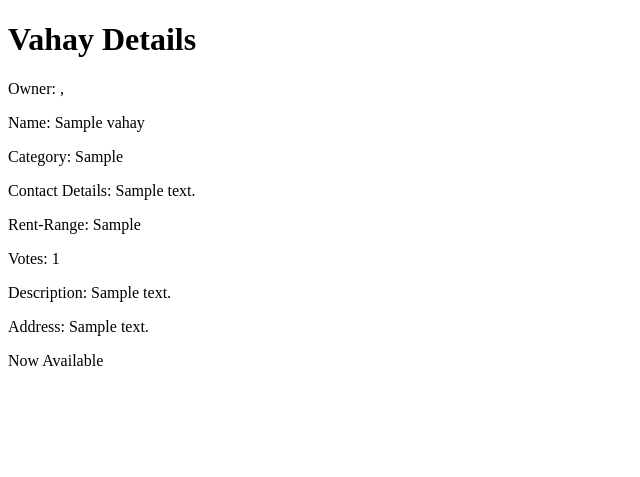
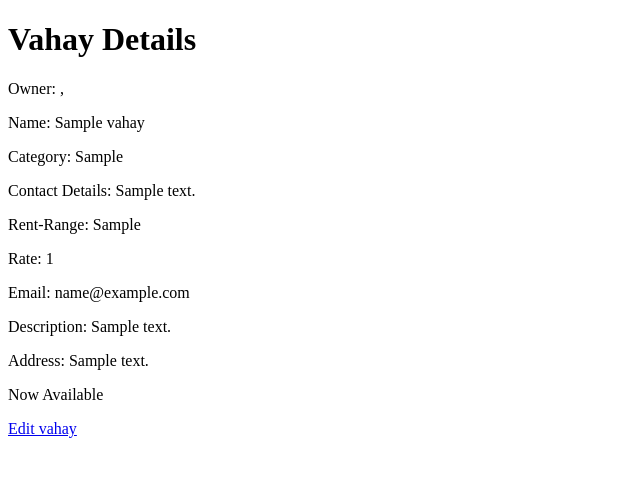
Before and after one commit to Reika98/Vhayad, a Django app: a page that uses vahay/templates/vahay/vahayDetails.html in a window 1280 px wide. Shown: the top 477 px of the page, without its empty margins (0-640 px from the left). Run offline with Django 3.2, Linux system fonts and the light colour scheme; a user stored in the database is signed in; data comes from the database, SQL or seed files in the repository; tables that the repository leaves empty hold one stand-in row (values such as "Sample post").

Commit message:
added some templates

```diff
--- a/vahay/templates/vahay/addVahay.html
+++ b/vahay/templates/vahay/addVahay.html
@@ -12,6 +12,7 @@
 		<input type="text" name="rent_range" placeholder="rent range"><br>
 		<input type="text" name="address" placeholder="address"><br>
 		<input type="text" name="description" placeholder="description"><br>
+		<input type="text" name="email" placeholder="email"><br>
 		<button type="submit">Add Vahay</button>
 	</form>
 </body>
--- a/vahay/templates/vahay/vahayDetails.html
+++ b/vahay/templates/vahay/vahayDetails.html
@@ -10,7 +10,8 @@
 	<p>Category: {{ vahay.category }}</p>
 	<p>Contact Details: {{ vahay.contact_details }}</p>
 	<p>Rent-Range: {{ vahay.rent_range }}</p>
-	<p>Votes: {{ vahay.vote }}</p>
+	<p>Rate: {{ vahay.vote }}</p>
+	<p>Email: {{ vahay.email }}</p>
 	<p>Description: {{ vahay.description }}</p>
 	<p>Address: {{ vahay.address }}</p>
 
@@ -19,5 +20,7 @@
 	{% else %}
 		<p>Not Available</p>
 	{% endif %}
+
+	<a href="{% url 'vahay:edit_vahay' %}">Edit vahay</a>
 </body>
 </html>
--- a/vahay/urls.py
+++ b/vahay/urls.py
@@ -5,6 +5,7 @@
 
 urlpatterns = [
     url(r'^vahay-details/(?P<pk>\d+)/$', views.vahay_details, name='vahay_details'),
+    url(r'^vahay-details/(?P<pk>\d+)/edit-vahay/$', views.edit_vahay, name='edit_vahay'),
     url(r'^add-vahay/$', views.add_vahay, name='add_vahay'),
     url(r'^vahay-list/$', views.get_list_vahay, name='vahay_list'),
 ]
--- a/vahay/views.py
+++ b/vahay/views.py
@@ -37,6 +37,36 @@
 	return render(request, 'vahay/addVahay.html')
 
 
+def edit_vahay(request, pk):
+	if not request.user.is_authenticated:
+		return redirect('/')
+
+	vahay = get_object_or_404(Vahay, pk=pk)
+	context = {
+		'vahay': vahay
+	}
+
+	if request.method == "POST":
+		vahay.name = request.POST.get('vahay_name')
+		vahay.rent_range = request.POST.get('rent_range')
+		vahay.category = request.POST.get('category')
+		vahay.contact_details = request.POST.get('contacts')
+		vahay.address = request.POST.get('address')
+		vahay.description = request.POST.get('description')
+		if request.POST.get('available', None) == None:
+			vahay.available = 0
+		else:
+			vahay.available = 1
+
+		vahay.save()
+		if request.POST['image_link']:
+			image_link = request.POST.get('image_link')
+			Image.objects.create(vahay=vahay, link=image_link)
+		return render(request, 'vahay/vahayDetails.html', context)
+
+	return render(request, 'vahay/editVahay.html', context=context)
+
+
 def get_list_vahay(request):
 
 	list_vahay = serializers.serialize('json', Vahay.objects.all())
--- a/vhayad/views.py
+++ b/vhayad/views.py
@@ -13,7 +13,7 @@
 	if request.user.is_authenticated:
 		vahays =  request.user.vahay_set.all()
 		context['vahays'] = vahays
-		return render(request, 'vhayad/homepage.html', context=context)
+		return render(request, 'homepage.html', context=context)
 
 	if request.method == 'POST':
 		username = request.POST['username']
@@ -27,7 +27,7 @@
 			context['error_message'] = 'Invalid username or password'
 			context['username'] = username
 
-	return render(request, 'vhayad/signin.html', context=context)
+	return render(request, 'signin.html', context=context)
 
 
 def sign_out(request):
```
Also changed, not shown: vahay/templates/vahay/editVahay.html (added, +9 -0 lines), vhayad/templates/base.html (added, +12 -0 lines), vhayad/templates/homepage.html (renamed from vhayad/templates/vhayad/homepage.html, +6 -8 lines), vhayad/templates/signin.html (renamed from vhayad/templates/vhayad/signin.html).
